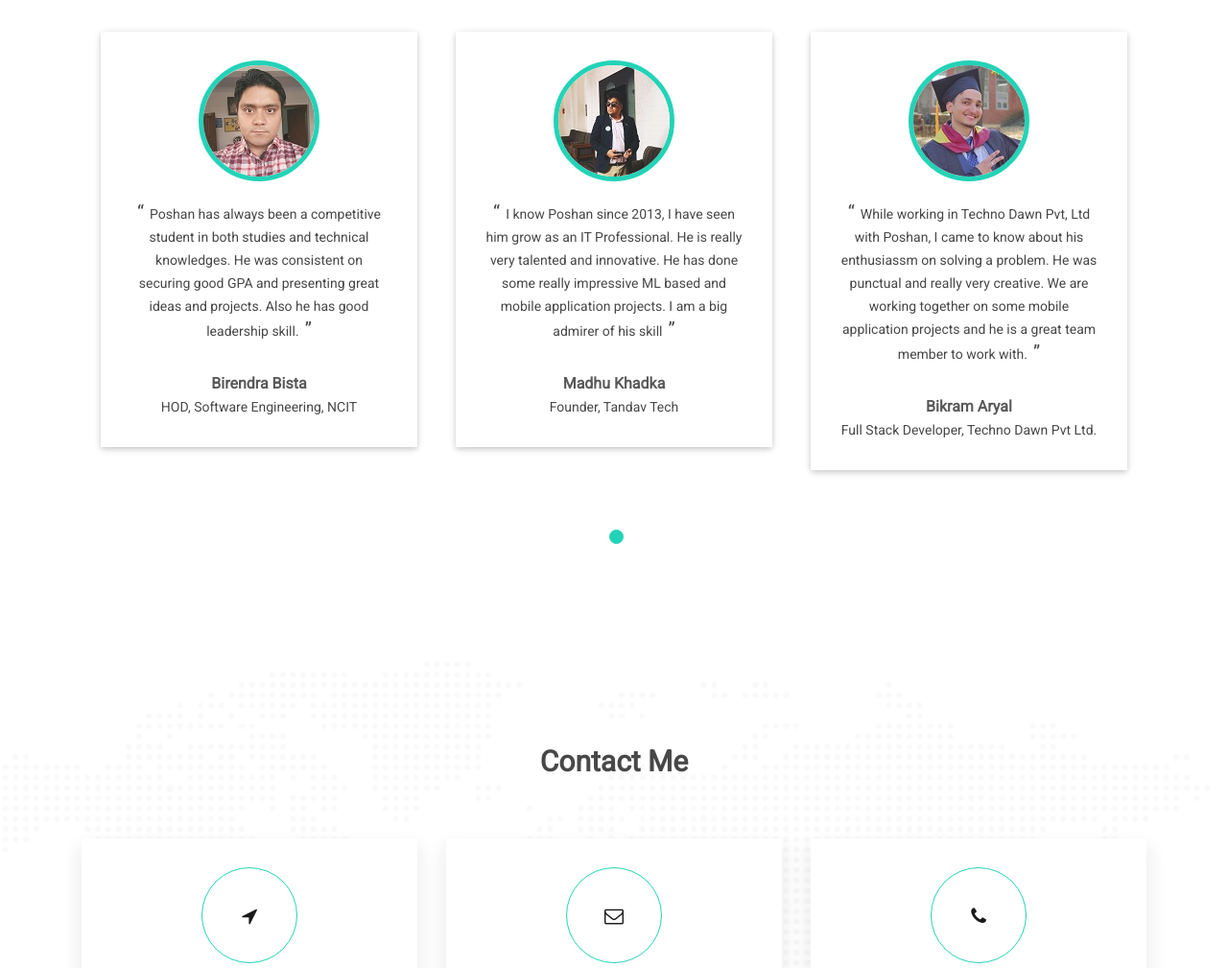
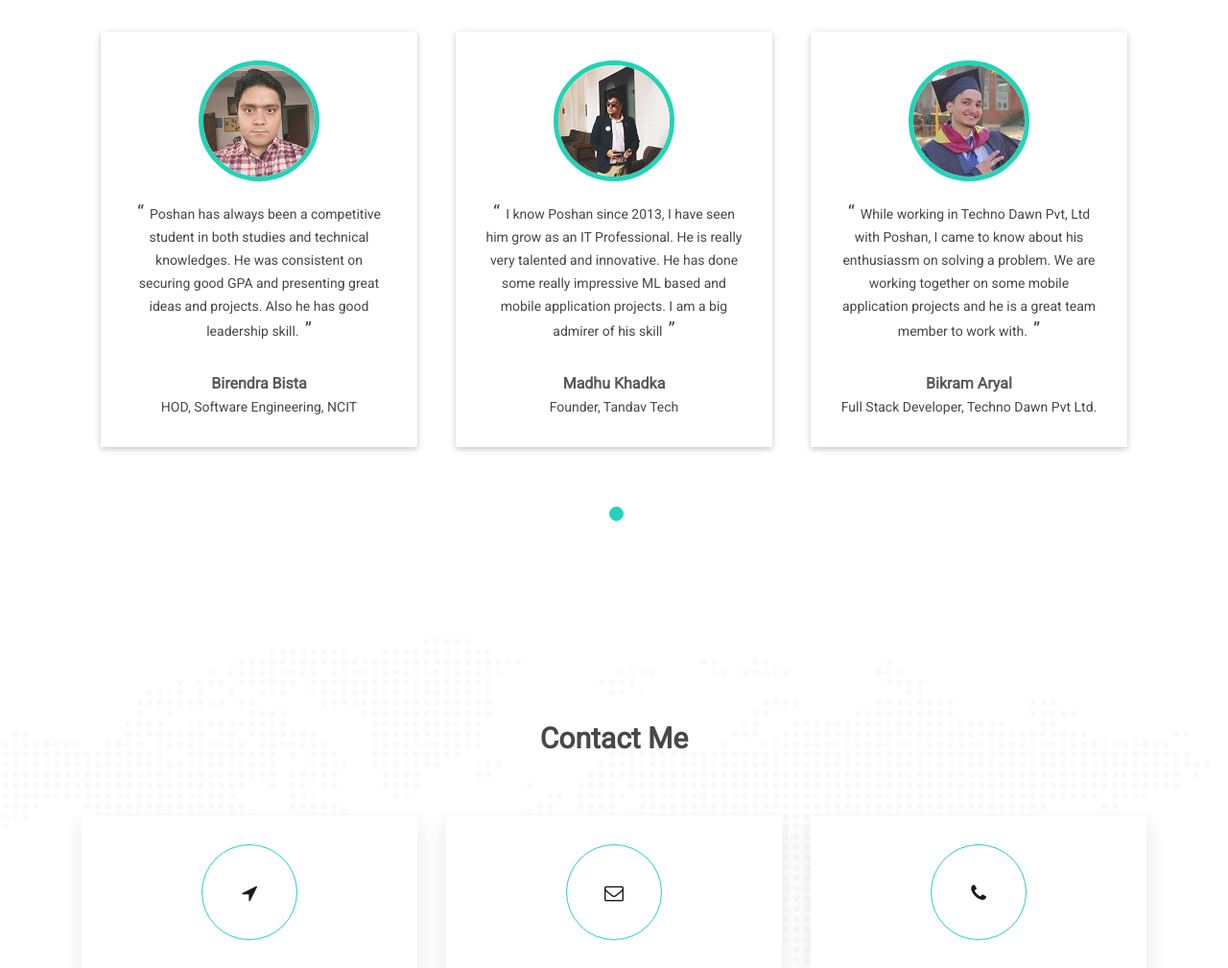
Before and after one commit to poshan0126/personal_site_poshan, a plain HTML site: page index.html in a window 1280 px wide. Shown: the part 4464-5473 px from the top of the page at 96% size. Drawn offline with Linux system fonts and the light colour scheme; some packages are replaced by stand-ins of ours.

Commit message:
updated
updated

```diff
--- a/index.html
+++ b/index.html
@@ -513,7 +513,7 @@
                             <div class="each-client-item">
                                 <div class="mh-client-item dark-bg black-shadow-1">
                                     <img src="assets/images/ba.jfif" alt="" class="img-fluid">
-                                    <p>While working in Techno Dawn Pvt, Ltd with Poshan, I came to know about his enthusiassm on solving a problem. He was punctual and really very creative. We are working together on some mobile application projects and he is a great team member to work with.</p>
+                                    <p>While working in Techno Dawn Pvt, Ltd with Poshan, I came to know about his enthusiassm on solving a problem. We are working together on some mobile application projects and he is a great team member to work with.</p>
                                     <h4><a href="https://www.linkedin.com/in/bikramaryal//">Bikram Aryal</a></h4>
                                     <span>Full Stack Developer, Techno Dawn Pvt Ltd.</span>
                                 </div>
```
